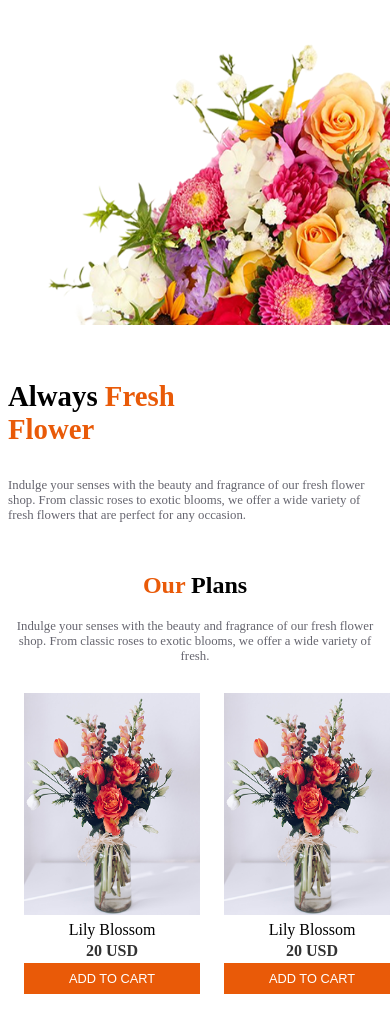
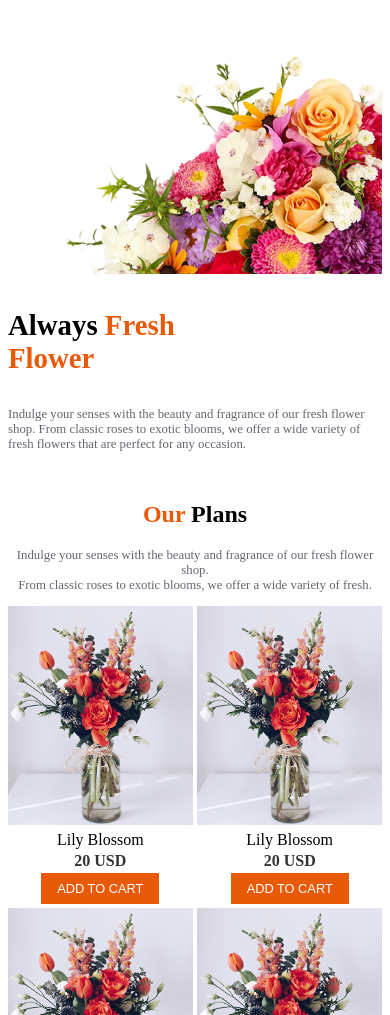
Before and after one commit to shuv-on/Assignment-02, a plain HTML site: page index.html in a window 390 px wide. Shown: the part 90-1105 px from the top of the page. Drawn offline with Linux system fonts and the light colour scheme.

Commit message:
Responsive problem solved

```diff
--- a/index.html
+++ b/index.html
@@ -46,7 +46,7 @@
         <div class="our-plants">
             <div class="plants-info">
                 <h2><span>Our</span> Plans</h2>
-                <p>Indulge your senses with the beauty and fragrance of our fresh flower shop.
+                <p>Indulge your senses with the beauty and fragrance of our fresh flower shop. <br>
                     From classic roses to exotic blooms, we offer a wide variety of fresh.</p>
             </div>
 
--- a/style.css
+++ b/style.css
@@ -8,6 +8,7 @@
     align-items: center;
     background-color: #fff;
     padding: 1rem ;
+    margin: 1rem;
 }
 .nav-logo{
     height: 4rem;
@@ -88,10 +89,10 @@ span{
 
 /* Items */
 .items{
-    margin: 3rem 9rem;
+    margin: 3rem 7rem;
     display: grid;
     grid-template-columns: repeat(4, 1fr);
-    gap: 1.5rem;
+    gap: 0.8rem;
 }
 .card img{
     width: 11rem;
@@ -101,10 +102,9 @@ span{
     display: flex;
     flex-direction: column;
     align-items: center;
-    justify-content: center;
     margin: 0;
     gap: 0;
-    padding: 0;;
+    padding: 0;
 
 }
 .card-info p {
@@ -116,7 +116,7 @@ span{
     color: #fff;
     padding: 0.5rem 1rem;
     font-size: 0.8rem;
-    width: 100%;
+    width: auto;
     border: none;
     cursor: pointer;
 }
@@ -145,7 +145,9 @@ span{
         width: 4rem;
     }
     /* End Nav Bar Responsive for mobile */
-
+.our-plants{
+    margin: 0.5rem;
+}
 
    /* Flower details Responsive for mobile */
 
@@ -155,13 +157,17 @@ span{
     flex-direction: column-reverse;
 
    }
-   .flower-img img {
-        width: 26.5rem;
-        margin-top: 1rem;
-   }
+  .flower-img img {
+    width: 100%;
+    max-width: 400px;
+    height: auto;
+    margin: 1rem auto;
+    display: block;
+}
    .flower-info {
         width: 100%;
         align-items: flex-start;
+        margin: 0;
 
     }
     .flower-info p {
@@ -175,17 +181,16 @@ span{
     .items{
         display: grid;
         grid-template-columns: repeat(2, 1fr);
-        gap: 1.5rem;
-        margin: 1rem;
+        gap: 0.3rem;
+        margin: 0;
     }
     .btn-primary {
-    width: 100%;
-
+    width: auto;
 
   }
   .card img{
-    width: 11rem;
-    height: 14rem;
+    width: 100%;
+    height: auto;
 }
 
 }
```
